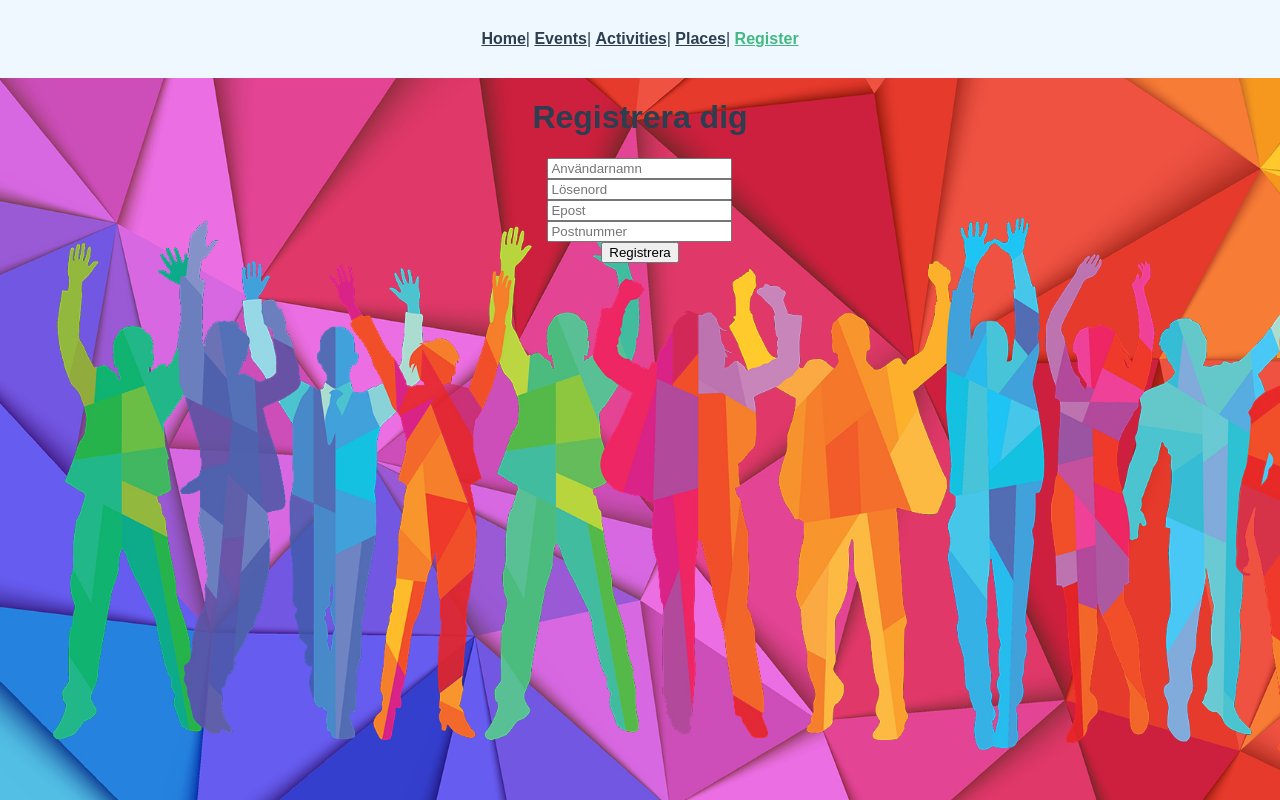
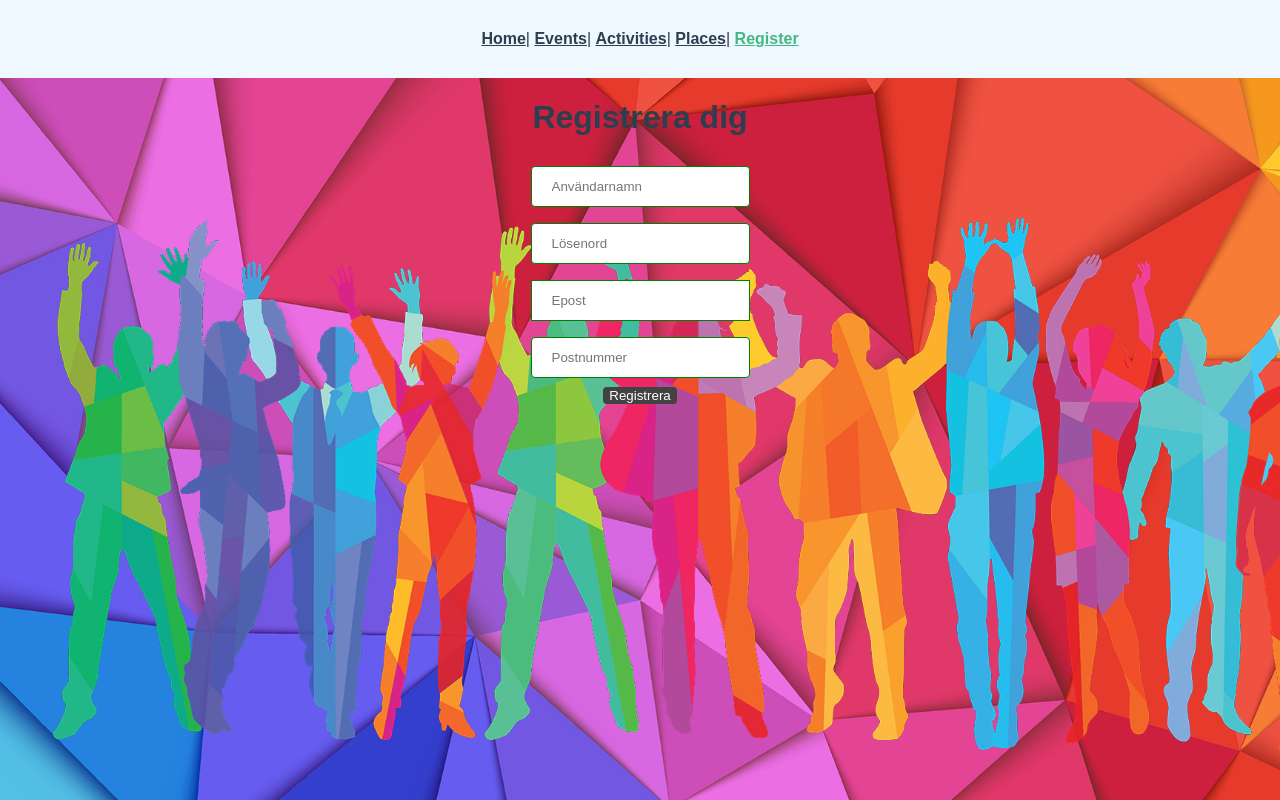
Before and after one commit to ohack38/vue_kurs_test, a Vue app: page /register in a window 1280 px wide. Shown: the top 800 px of the page. Built offline with nearby package versions, Linux system fonts and the light colour scheme; a web font is replaced by a local one.

Commit message:
register styling and fixes

```diff
--- a/src/views/RegisterView.vue
+++ b/src/views/RegisterView.vue
@@ -4,13 +4,13 @@
     <input type="text" name="username" v-model="input.username" placeholder="Användarnamn" /><br>
     <input type="password" name="password" v-model="input.password" placeholder="Lösenord" /><br>
     <input type="email" name="email" v-model="input.email" placeholder="Epost" /><br>
-    <input type="zip" name="zip" v-model="input.zip" placeholder="Postnummer" /><br>
+    <input type="number" name="zip" v-model="input.zip" placeholder="Postnummer" /><br>
     <button type="button">Registrera</button>
 </div>
 </template>
 <script>
     export default {
-        name: 'Login',
+        name: 'register',
         data() {
             return {
                 input: {
@@ -23,3 +23,54 @@
         }
     }
 </script>
+<style scoped>
+input[type=text]{
+    width: 100%;
+    padding: 12px 20px;
+    margin: 8px 0;
+    display: inline-block;
+    border: 1px solid green;
+    border-radius: 4px;
+    box-sizing: border-box;
+}
+input[type=email] {
+    width: 100%;
+    padding: 12px 20px;
+    margin: 8px 0;
+    display: inline-block;
+    border: 1px solid green;
+    box-sizing: border-box;
+}
+
+input[type=password] {
+    width: 100%;
+    padding: 12px 20px;
+    margin: 8px 0;
+    display: inline-block;
+    border: 1px solid green;
+    border-radius: 4px;
+    box-sizing: border-box;
+}
+input[type=number] {
+    width: 100%;
+    padding: 12px 20px;
+    margin: 8px 0;
+    display: inline-block;
+    border: 1px solid green;
+    border-radius: 4px;
+    box-sizing: border-box;
+}
+button{
+    width: inherit;
+    height: inherit;
+    background-color: #424242;
+    color: white;
+    border: none;
+    border-radius: 4px;
+    cursor: pointer;
+}
+button:hover {
+    background-image: linear-gradient(to right, green, lightgreen);
+}
+
+</style>
```
